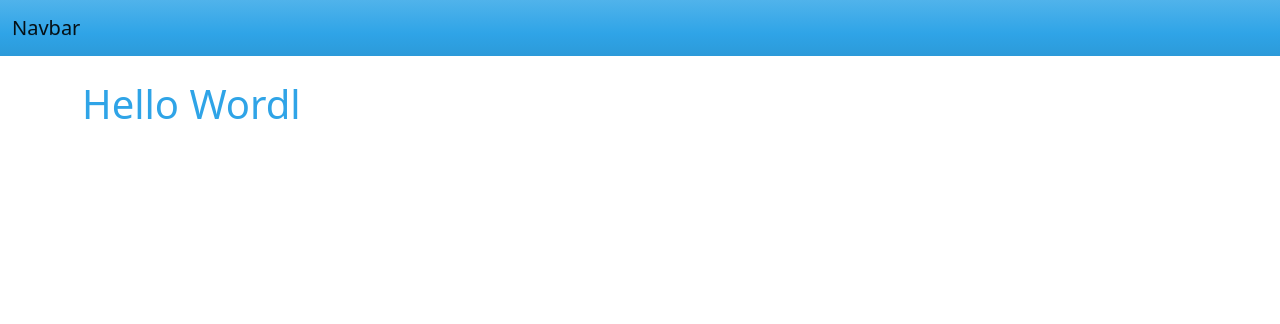
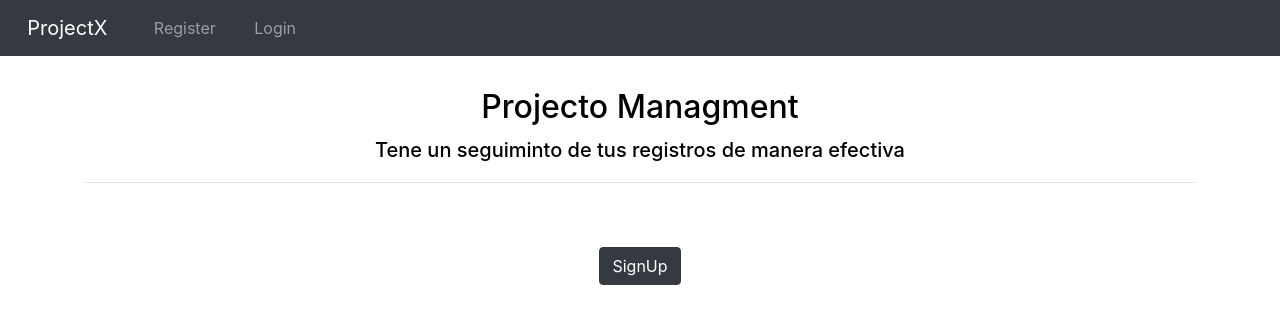
Before and after one commit to FrancoRutigliano/Django-crm, a Django app: page / in a window 1280 px wide. Shown: the top 324 px of the page. Run offline with Django 4.2, Linux system fonts and the light colour scheme; some libraries are stand-ins or nearby versions.

Commit message:
[FEATURES] Template navbar agregado /CDN bootstrap

```diff
--- a/crd/settings.py
+++ b/crd/settings.py
@@ -104,9 +104,9 @@ USE_TZ = True
 # Static files (CSS, JavaScript, Images)
 # https://docs.djangoproject.com/en/4.2/howto/static-files/
 
-STATIC_URL = 'static/'
+STATIC_URL = '/static/'
 
-STATICFILES_DIR = [BASE_DIR / 'static']
+STATICFILES_DIRS = [BASE_DIR / 'static']
 
 # Default primary key field type
 # https://docs.djangoproject.com/en/4.2/ref/settings/#default-auto-field
--- a/static/css/styles.css
+++ b/static/css/styles.css
@@ -0,0 +1,3 @@
+.index div {
+  color: black;
+}
--- a/webapp/templates/webapp/base.html
+++ b/webapp/templates/webapp/base.html
@@ -1,4 +1,5 @@
 {% load static %}
+
 <!DOCTYPE html>
 <html lang="en">
 
@@ -7,56 +8,19 @@
   <meta name="viewport" content="width=device-width, initial-scale=1.0">
   <title>Crud App</title>
 
-  <link href="https://cdn.jsdelivr.net/npm/bootswatch@5.3.1/dist/cerulean/bootstrap.min.css" rel="stylesheet">
+  <link rel="stylesheet" href="https://cdn.jsdelivr.net/npm/bootstrap@4.0.0/dist/css/bootstrap.min.css"
+    integrity="sha384-Gn5384xqQ1aoWXA+058RXPxPg6fy4IWvTNh0E263XmFcJlSAwiGgFAW/dAiS6JXm" crossorigin="anonymous">
 
-  <link rel="stylesheet" type="text/css" href="{% static 'css/styles.css' %}">
+  <link rel="stylesheet" type="text/css" href="{% static '/css/styles.css' %}">
+
+  <script defer src="% static 'js/app.js' %"></script>
 
 </head>
 
 <body>
 
-  <nav class="navbar navbar-expand-lg bg-primary" data-bs-theme="dark">
-    <div class="container-fluid">
-      <a class="navbar-brand" href="#">Navbar</a>
-      <button class="navbar-toggler collapsed" type="button" data-bs-toggle="collapse" data-bs-target="#navbarColor01"
-        aria-controls="navbarColor01" aria-expanded="false" aria-label="Toggle navigation">
-        <span class="navbar-toggler-icon"></span>
-      </button>
-      <div class="navbar-collapse collapsing" id="navbarColor01" style="">
-        <ul class="navbar-nav me-auto">
-          <li class="nav-item">
-            <a class="nav-link active" href="#">Home
-              <span class="visually-hidden">(current)</span>
-            </a>
-          </li>
-          <li class="nav-item">
-            <a class="nav-link" href="#">Features</a>
-          </li>
-          <li class="nav-item">
-            <a class="nav-link" href="#">Pricing</a>
-          </li>
-          <li class="nav-item">
-            <a class="nav-link" href="#">About</a>
-          </li>
-          <li class="nav-item dropdown">
-            <a class="nav-link dropdown-toggle" data-bs-toggle="dropdown" href="#" role="button" aria-haspopup="true"
-              aria-expanded="false">Dropdown</a>
-            <div class="dropdown-menu">
-              <a class="dropdown-item" href="#">Action</a>
-              <a class="dropdown-item" href="#">Another action</a>
-              <a class="dropdown-item" href="#">Something else here</a>
-              <div class="dropdown-divider"></div>
-              <a class="dropdown-item" href="#">Separated link</a>
-            </div>
-          </li>
-        </ul>
-        <form class="d-flex">
-          <input class="form-control me-sm-2" type="search" placeholder="Search">
-          <button class="btn btn-secondary my-2 my-sm-0" type="submit">Search</button>
-        </form>
-      </div>
-    </div>
-  </nav>
+
+  {% include 'webapp/navbar.html' %}
 
   <div class="container">
 
@@ -70,16 +34,14 @@
 
   </div>
 
-  <script src="{% static 'js/app.js' %}"></script>
-
-  <script src="https://code.jquery.com/jquery-3.3.1.min.js" crossorigin="anonymous"></script>
-
-  <script src="https://cdn.jsdelivr.net/npm/@popperjs/core@2.11.6/dist/umd/popper.min.js"
-    integrity="sha384-oBqDVmMz9ATKxIep9tiCxS/Z9fNfEXiDAYTujMAeBAsjFuCZSmKbSSUnQlmh/jp3"
+  <script src="https://code.jquery.com/jquery-3.2.1.slim.min.js"
+    integrity="sha384-KJ3o2DKtIkvYIK3UENzmM7KCkRr/rE9/Qpg6aAZGJwFDMVNA/GpGFF93hXpG5KkN"
     crossorigin="anonymous"></script>
-
-  <script src="https://cdn.jsdelivr.net/npm/bootstrap@5.2.3/dist/js/bootstrap.min.js"
-    integrity="sha384-cuYeSxntonz0PPNlHhBs68uyIAVpIIOZZ5JqeqvYYIcEL727kskC66kF92t6Xl2V"
+  <script src="https://cdn.jsdelivr.net/npm/popper.js@1.12.9/dist/umd/popper.min.js"
+    integrity="sha384-ApNbgh9B+Y1QKtv3Rn7W3mgPxhU9K/ScQsAP7hUibX39j7fakFPskvXusvfa0b4Q"
+    crossorigin="anonymous"></script>
+  <script src="https://cdn.jsdelivr.net/npm/bootstrap@4.0.0/dist/js/bootstrap.min.js"
+    integrity="sha384-JZR6Spejh4U02d8jOt6vLEHfe/JQGiRRSQQxSfFWpi1MquVdAyjUar5+76PVCmYl"
     crossorigin="anonymous"></script>
 
 </body>
--- a/webapp/templates/webapp/index.html
+++ b/webapp/templates/webapp/index.html
@@ -1,7 +1,20 @@
-{% extends 'webapp\base.html' %}
+{% extends 'webapp/base.html' %}
 
 {% block content %}
 
-<h1>Hello Wordl</h1>
+<body class="index">
+
+  <div class="text-center mt-2">
+
+    <h2>Projecto Managment</h2>
+    <h5 class="p-1">Tene un seguiminto de tus registros de manera efectiva</h5>
+
+    <hr>
+
+    <a href="" class="btn btn-dark mt-5" type="button" href="{% url '' %}">SignUp</a>
+
+  </div>
+
+</body>
 
 {% endblock %}
--- /dev/null
+++ b/webapp/templates/webapp/navbar.html
@@ -0,0 +1,71 @@
+<nav class="navbar navbar-expand-lg navbar-dark bg-dark justify-content-center">
+
+  <a class="navbar-brand main-heading" href="{% url '' %}">
+
+    &nbsp; ProjectX
+
+  </a>
+
+
+  <button class="navbar-toggler" type="button" data-toggle="collapse" data-target="#navbarNavDropdown"
+    aria-controls="navbarNavDropdown" aria-expanded="false" aria-label="Toggle navigation">
+    <span class="navbar-toggler-icon"></span>
+
+  </button>
+
+
+  <div class="collapse navbar-collapse text-center" id="navbarNavDropdown">
+
+
+    <ul class="navbar-nav mr-auto">
+
+
+      &nbsp; &nbsp; &nbsp;
+
+      {% if user.is_authenticated %}
+
+      <li class="nav-item">
+
+        <a class="nav-link" href="{% url '' %}">Dashboard &nbsp; <i class="fa fa-home" aria-hidden="true"></i> </a>
+
+      </li>
+
+
+      &nbsp; &nbsp; &nbsp;
+
+
+      <li class="nav-item">
+
+        <a class="nav-link" href="{% url '' %}">Sign out &nbsp; <i class="fa fa-sign-out" aria-hidden="true"></i> </a>
+
+      </li>
+
+
+    </ul>
+
+    {% else %}
+
+    <li class="nav-item">
+
+      <a class="nav-link" href="{% url '' %}"> Register </a>
+
+    </li>
+
+
+    &nbsp; &nbsp; &nbsp;
+
+
+    <li class="nav-item">
+
+      <a class="nav-link" href="{% url '' %}">Login</a>
+
+    </li>
+
+
+    {% endif %}
+
+
+  </div>
+
+
+</nav>
--- a/webapp/urls.py
+++ b/webapp/urls.py
@@ -2,5 +2,5 @@ from django.urls import path
 from . import views
 
 urlpatterns = [
-    path('', views.home, name="home"),
+    path('', views.home, name=""),
 ]
```
Also changed, not shown: webapp/forms.py (+23 -1 lines).
